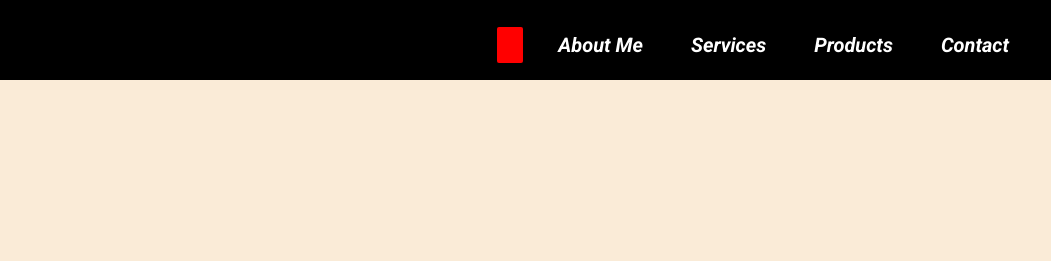
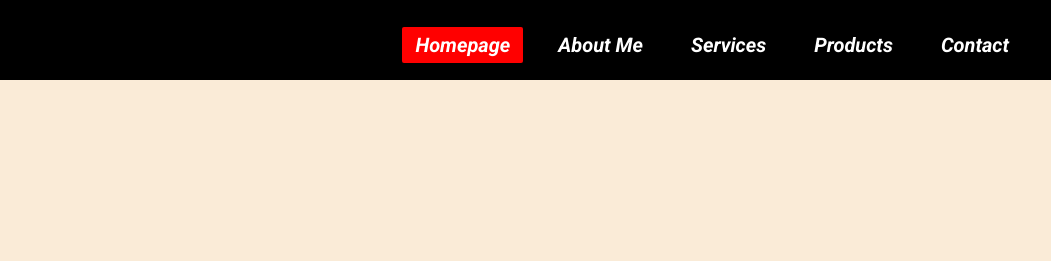
Before and after one commit to SualpSametKaya17/sskaya.github.io, a plain HTML site: page index.html in a window 1280 px wide. Shown: the top 261 px of the page, 229-1280 px from the left. Drawn offline with Linux system fonts and the light colour scheme.

Commit message:
Update index.html

```diff
--- a/index.html
+++ b/index.html
@@ -17,7 +17,7 @@
             </div>
 
             <ul>
-                <li><a href="#" class="active"></a></li>
+                <li><a href="#" class="active">Homepage</a></li>
                 <li><a href="#">About Me</a></li>
                 <li><a href="#">Services</a></li>
                 <li><a href="#">Products</a></li>
```
